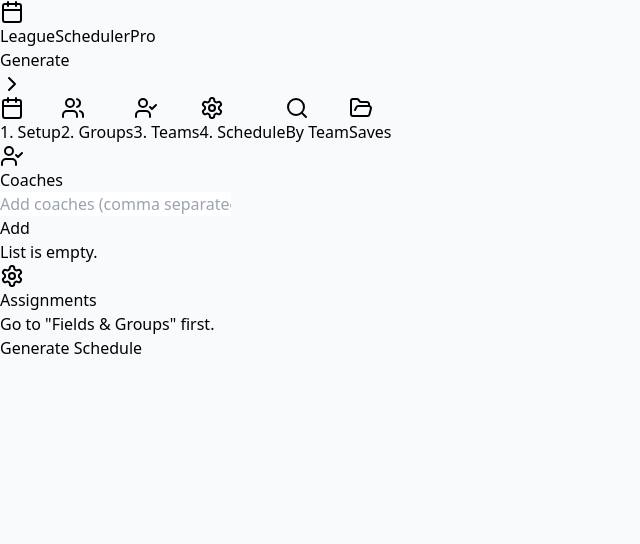
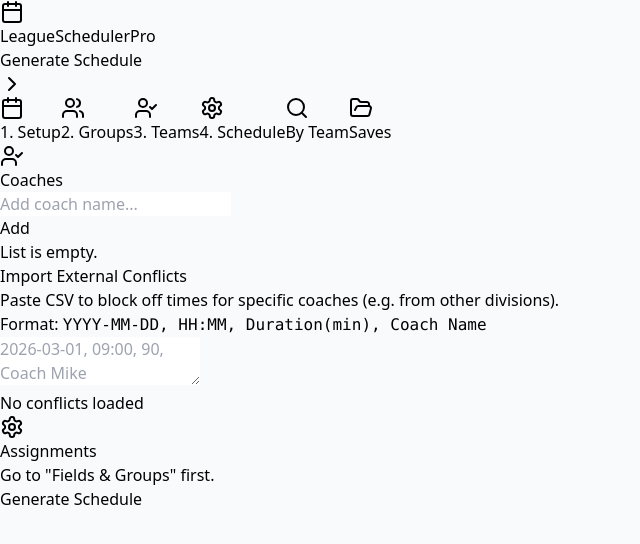
Before and after one commit to austintanderson/baseball-scheduler, a React (Vite) app: page / in a window 1280 px wide. Both pictures are taken after a click on the button "3. Teams". Shown: the top 544 px of the page, without its empty margins (0-640 px from the left). Built offline with nearby package versions, Linux system fonts and the light colour scheme; the HTML template or start-up script is replaced by a standard one.

Commit message:
Added external conflicts

```diff
--- a/src/App.jsx
+++ b/src/App.jsx
@@ -20,7 +20,8 @@
   FolderOpen,
   Search,
   Printer,
-  WifiOff
+  WifiOff,
+  FileText
 } from 'lucide-react';
 
 // --- Local Storage Abstraction ---
@@ -45,7 +46,7 @@
     const newSave = {
       ...data,
       id: `local-${Date.now()}`,
-      createdAt: new Date() // Store as date object for immediate use, serialize on save
+      createdAt: new Date().toISOString()
     };
     saves.unshift(newSave);
     localStorage.setItem(this.KEY, JSON.stringify(saves));
@@ -180,6 +181,9 @@
   const [isGenerating, setIsGenerating] = useState(false);
   const [newCoachName, setNewCoachName] = useState('');
 
+  // NEW: External Conflicts State
+  const [externalConflicts, setExternalConflicts] = useState([]);
+
   // --- Effects ---
   useEffect(() => {
     // Simulate initial loading
@@ -217,7 +221,6 @@
     if (newTeams.length !== teams.length || hasChanges) {
        setTeams(newTeams);
     }
-    // eslint-disable-next-line react-hooks/exhaustive-deps
   }, [ageGroups]);
 
   // --- Handlers ---
@@ -225,7 +228,7 @@
     const name = prompt("Enter a name for this save:", `Schedule ${new Date().toLocaleDateString()}`);
     if (!name) return;
 
-    const data = { name, seasonConfig, weeklySchedule, ageGroups, fields, coaches, teams, schedule, scheduleStats };
+    const data = { name, seasonConfig, weeklySchedule, ageGroups, fields, coaches, teams, schedule, scheduleStats, externalConflicts };
     try {
       storage.save(data);
       setSavedSchedules(storage.loadAll()); // Refresh list
@@ -246,6 +249,7 @@
     setTeams(save.teams || []);
     setSchedule(save.schedule || []);
     setScheduleStats(save.scheduleStats || null);
+    setExternalConflicts(save.externalConflicts || []);
     setActiveTab('schedule');
   };
 
@@ -286,6 +290,28 @@
   const handleNumericInput = (val) => {
     if (val === '') return '';
     return parseInt(val);
+  };
+
+  const parseConflicts = (csvText) => {
+    const lines = csvText.split('\n');
+    const conflicts = [];
+    lines.forEach(line => {
+      const parts = line.split(',').map(s => s.trim());
+      if (parts.length >= 4) {
+        const [date, time, duration, coachName] = parts;
+        const coach = coaches.find(c => c.name.toLowerCase() === coachName.toLowerCase());
+        if (coach) {
+          conflicts.push({
+            dateStr: date,
+            timeStr: time,
+            duration: parseInt(duration) || 90,
+            coachId: coach.id,
+            coachName: coach.name
+          });
+        }
+      }
+    });
+    setExternalConflicts(conflicts);
   };
 
   // --- Export Logic ---
@@ -445,6 +471,15 @@
     const matchupSides = {};
     const teamHomeCounts = {};
 
+    // NEW: Load External Conflicts into Coach Intervals
+    externalConflicts.forEach(conf => {
+      const start = timeToMins(conf.timeStr);
+      const end = start + conf.duration;
+      const key = `${conf.dateStr}|${conf.coachId}`;
+      if (!coachIntervals[key]) coachIntervals[key] = [];
+      coachIntervals[key].push({ start, end });
+    });
+
     const hasCoachConflict = (teamA, teamB, dateStr, timeStr, gameDurationMins) => {
       const coachesToCheck = [teamA.headCoachId, teamA.asstCoachId, teamB.headCoachId, teamB.asstCoachId].filter(Boolean);
       const gameStart = timeToMins(timeStr);
@@ -483,7 +518,6 @@
           let matchupConflict = false;
           for (const prevW of previousWeeks) {
               const diff = Math.abs(currentAbsWeek - prevW);
-              // Strict: Must skip a week (diff > 1). Relaxed: Can play adjacent (diff > 0)
               const limit = strictMode.strictMatchup ? 1 : 0;
               if (diff <= limit) {
                   matchupConflict = true;
@@ -526,9 +560,7 @@
                 const gameStart = timeToMins(time);
                 const gameEnd = gameStart + durationMins;
                 [game.teamA.headCoachId, game.teamA.asstCoachId, game.teamB.headCoachId, game.teamB.asstCoachId].filter(Boolean).forEach(cid => {
-                   const key = `${day.dateStr}|${cid}`;
-                   if (!coachIntervals[key]) coachIntervals[key] = [];
-                   coachIntervals[key].push({ start: gameStart, end: gameEnd });
+                   addCoachInterval(cid, day.dateStr, gameStart, gameEnd);
                 });
 
                 teamDailyGames[`${day.dateStr}|${game.teamA.id}`] = (teamDailyGames[`${day.dateStr}|${game.teamA.id}`] || 0) + 1;
@@ -666,23 +698,12 @@
             {daysOfWeek.map((dayName, idx) => (
                <div key={idx} className="flex flex-col gap-2">
                   <label className="flex items-center gap-3 cursor-pointer select-none">
-                     <input
-                        type="checkbox"
-                        checked={weeklySchedule[idx].active}
-                        onChange={() => toggleDayActive(idx)}
-                        className="w-5 h-5 text-blue-600 rounded focus:ring-blue-500"
-                     />
-                     <span className={`font-medium text-base ${weeklySchedule[idx].active ? 'text-slate-900' : 'text-slate-400'}`}>
-                        {dayName}
-                     </span>
+                     <input type="checkbox" checked={weeklySchedule[idx].active} onChange={() => toggleDayActive(idx)} className="w-5 h-5 text-blue-600 rounded focus:ring-blue-500" />
+                     <span className={`font-medium text-base ${weeklySchedule[idx].active ? 'text-slate-900' : 'text-slate-400'}`}>{dayName}</span>
                   </label>
                   {weeklySchedule[idx].active && (
                      <div className="pl-8">
-                       <Input
-                          placeholder="e.g. 09:00, 11:00 (24h)"
-                          value={weeklySchedule[idx].times}
-                          onChange={(e) => updateDayTimes(idx, e.target.value)}
-                       />
+                       <Input placeholder="e.g. 09:00, 11:00 (24h)" value={weeklySchedule[idx].times} onChange={(e) => updateDayTimes(idx, e.target.value)} />
                      </div>
                   )}
                </div>
@@ -719,12 +740,12 @@
                   <div className="grid gap-3">
                      <Input label="Group Name" value={group.name} onChange={e => { const n=[...ageGroups]; n[idx].name=e.target.value; setAgeGroups(n); }} />
                      <div className="grid grid-cols-2 gap-3">
-                        <Input label="Teams" type="number" min="2" value={group.teamsCount} onChange={e => { const n=[...ageGroups]; n[idx].teamsCount=handleNumericInput(e.target.value); setAgeGroups(n); }} />
-                        <Input label="Games/Tm" type="number" min="1" value={group.gamesPerTeam} onChange={e => { const n=[...ageGroups]; n[idx].gamesPerTeam=handleNumericInput(e.target.value); setAgeGroups(n); }} />
+                        <Input label="Teams" type="number" min="2" value={group.teamsCount} onChange={e => { const n=[...ageGroups]; n[idx].teamsCount=parseInt(e.target.value)||0; setAgeGroups(n); }} />
+                        <Input label="Games/Tm" type="number" min="1" value={group.gamesPerTeam} onChange={e => { const n=[...ageGroups]; n[idx].gamesPerTeam=parseInt(e.target.value)||0; setAgeGroups(n); }} />
                      </div>
                      <div className="grid grid-cols-2 gap-3">
-                        <Input label="Games/Wk" type="number" min="1" value={group.gamesPerWeek} onChange={e => { const n=[...ageGroups]; n[idx].gamesPerWeek=handleNumericInput(e.target.value); setAgeGroups(n); }} />
-                        <Input label="Mins" type="number" min="30" value={group.duration} onChange={e => { const n=[...ageGroups]; n[idx].duration=handleNumericInput(e.target.value); setAgeGroups(n); }} />
+                        <Input label="Games/Wk" type="number" min="1" value={group.gamesPerWeek || 2} onChange={e => { const n=[...ageGroups]; n[idx].gamesPerWeek=parseInt(e.target.value)||0; setAgeGroups(n); }} />
+                        <Input label="Mins" type="number" min="30" value={group.duration || 90} onChange={e => { const n=[...ageGroups]; n[idx].duration=parseInt(e.target.value)||90; setAgeGroups(n); }} />
                      </div>
                   </div>
                </div>
@@ -793,7 +814,8 @@
           <div className="flex gap-2 mb-4">
              <div className="flex-1">
                 <Input
-                   placeholder="Add coaches (comma separated)..."
+                   id="new-coach"
+                   placeholder="Add coach name..."
                    value={newCoachName}
                    onChange={(e) => setNewCoachName(e.target.value)}
                 />
@@ -820,6 +842,30 @@
           </div>
       </Card>
 
+      {/* Import Conflicts Card */}
+      <Card className="p-5 mt-6">
+        <h3 className="font-bold text-slate-800 mb-2">Import External Conflicts</h3>
+        <p className="text-sm text-slate-500 mb-4">
+           Paste CSV to block off times for specific coaches (e.g. from other divisions).
+           <br/>
+           Format: <code>YYYY-MM-DD, HH:MM, Duration(min), Coach Name</code>
+        </p>
+        <textarea
+           className="w-full border border-slate-300 rounded-xl p-3 text-sm font-mono h-32 focus:ring-2 focus:ring-blue-500 outline-none"
+           placeholder="2026-03-01, 09:00, 90, Coach Mike&#10;2026-03-05, 17:30, 90, Coach Sarah"
+           onBlur={(e) => parseConflicts(e.target.value)}
+        />
+        <div className="mt-2 flex items-center gap-2">
+           {externalConflicts.length > 0 ? (
+              <span className="text-sm text-green-600 font-bold flex items-center gap-1">
+                 <CheckCircle className="w-4 h-4" /> {externalConflicts.length} conflicts loaded
+              </span>
+           ) : (
+              <span className="text-sm text-slate-400">No conflicts loaded</span>
+           )}
+        </div>
+     </Card>
+
       <Card className="p-5">
          <h3 className="text-lg font-bold text-slate-800 mb-4 flex items-center gap-2">
             <Settings className="w-5 h-5 text-blue-600" /> Assignments
@@ -830,23 +876,11 @@
              </div>
          ) : (
              <div className="space-y-6">
-                {ageGroups.map(group => {
-                   const headCoachesInGroup = new Set(
-                      teams
-                        .filter(t => t.groupId === group.id && t.headCoachId)
-                        .map(t => t.headCoachId)
-                   );
-
-                   return (
+                {ageGroups.map(group => (
                    <div key={group.id}>
                       <h4 className="font-bold text-sm text-slate-500 uppercase tracking-wider mb-3 ml-1">{group.name} Division</h4>
                       <div className="grid gap-3">
-                         {teams.filter(t => t.groupId === group.id).map(team => {
-                            const eligibleHeadCoaches = coaches.filter(c =>
-                               !headCoachesInGroup.has(c.id) || c.id === team.headCoachId
-                            );
-
-                            return (
+                         {teams.filter(t => t.groupId === group.id).map(team => (
                             <div key={team.id} className="bg-slate-50 border border-slate-200 rounded-xl p-4">
                                <input
                                  className="font-bold text-base bg-transparent w-full mb-3 border-b border-slate-200 focus:border-blue-500 outline-none text-slate-900 pb-1"
@@ -862,7 +896,7 @@
                                         onChange={(e) => handleUpdateTeamCoach(team.id, 'headCoachId', e.target.value)}
                                      >
                                         <option value="">Select...</option>
-                                        {eligibleHeadCoaches.map(c => <option key={c.id} value={c.id}>{c.name}</option>)}
+                                        {coaches.map(c => <option key={c.id} value={c.id}>{c.name}</option>)}
                                      </select>
                                   </div>
                                   <div>
@@ -878,10 +912,10 @@
                                   </div>
                                </div>
                             </div>
-                         )})}
+                         ))}
                       </div>
                    </div>
-                )})}
+                ))}
              </div>
          )}
       </Card>
@@ -912,13 +946,13 @@
       )}
 
       {schedule.length > 0 && (
-         <div className="bg-white p-5 rounded-2xl border border-slate-100 shadow-sm print:hidden">
+         <div className="bg-white p-5 rounded-2xl border border-slate-100 shadow-sm">
             <h4 className="text-base font-bold text-slate-800 mb-4 flex items-center gap-2">
-              <Share className="w-4 h-4 text-blue-600" /> Share & Export
+              <Download className="w-4 h-4 text-blue-600" /> Export Options
             </h4>
             <div className="grid grid-cols-1 md:grid-cols-2 gap-3 mb-6">
                 <Button variant="outline" className="w-full py-3" onClick={() => exportToICS()}>
-                   <CalendarCheck className="w-4 h-4" /> Share Calendar (.ics)
+                   <CalendarCheck className="w-4 h-4" /> Save to Calendar (.ics)
                 </Button>
                 <Button variant="outline" onClick={() => window.print()} className="w-full py-3">
                    <Download className="w-4 h-4" /> Print / PDF
@@ -926,7 +960,7 @@
             </div>
 
             <div className="border-t border-slate-100 pt-4">
-                <h5 className="text-xs font-bold text-slate-400 uppercase mb-3">Share GameChanger CSV</h5>
+                <h5 className="text-xs font-bold text-slate-400 uppercase mb-3">GameChanger (CSV)</h5>
                 <div className="flex flex-wrap gap-2">
                    <Button variant="secondary" className="text-xs py-1.5" onClick={() => exportToGameChanger(null)}>
                       All
@@ -1027,8 +1061,12 @@
     <div className="space-y-6">
       <Card className="p-5">
         <div className="flex justify-between items-center mb-6">
-          <h3 className="text-lg font-bold text-slate-800 flex items-center gap-2"><Save className="w-5 h-5 text-blue-600" /> Saved Schedules</h3>
-          <Button onClick={saveSchedule}><Plus className="w-4 h-4" /> Save Current</Button>
+          <h3 className="text-lg font-bold text-slate-800 flex items-center gap-2">
+            <Save className="w-5 h-5 text-blue-600" /> Saved Schedules
+          </h3>
+          <Button onClick={saveSchedule}>
+            <Plus className="w-4 h-4" /> Save Current
+          </Button>
         </div>
 
         {savedSchedules.length === 0 ? (
@@ -1052,11 +1090,6 @@
           </div>
         )}
       </Card>
-
-      <div className="p-4 bg-slate-100 text-slate-500 rounded-xl text-sm flex gap-2 items-start">
-         <WifiOff className="w-4 h-4 mt-0.5 shrink-0" />
-         <p>Using <strong>Offline Storage</strong>. Schedules are saved only on this device. If you delete the app or clear cache, data will be lost.</p>
-      </div>
     </div>
   );
 
@@ -1070,18 +1103,9 @@
   ];
 
   return (
-    <div className="flex flex-col h-screen bg-slate-50 text-slate-900 font-sans overflow-hidden">
-      <style>{`
-        @media print {
-          header, .print\\:hidden, .md\\:hidden, button { display: none !important; }
-          .bg-slate-50 { background: white !important; border: 1px solid #ccc !important; }
-          body { background: white !important; }
-          .p-4 { padding: 0.5rem !important; }
-          table { width: 100% !important; font-size: 10pt; }
-        }
-      `}</style>
-
-      <header className="flex-none bg-white/80 backdrop-blur-md border-b border-slate-200 z-20 print:hidden">
+    <div className="min-h-screen bg-slate-50 text-slate-900 font-sans pb-32 md:pb-10">
+      {/* Header - Simplified for Mobile */}
+      <header className="bg-white/80 backdrop-blur-md border-b border-slate-200 sticky top-0 z-20">
         <div className="max-w-6xl mx-auto px-4 h-14 md:h-16 flex items-center justify-between">
            <div className="flex items-center gap-2.5">
               <div className="bg-blue-600 p-1.5 rounded-lg text-white">
@@ -1098,16 +1122,17 @@
                 <Button variant="secondary" onClick={generateSchedule} disabled={isGenerating}>Regenerate</Button>
              ) : activeTab !== 'saves' && activeTab !== 'team-schedules' ? (
                <Button onClick={generateSchedule} disabled={isGenerating}>
-                 {isGenerating ? 'Working...' : 'Generate'} <ChevronRight className="w-4 h-4" />
+                 {isGenerating ? 'Working...' : 'Generate Schedule'} <ChevronRight className="w-4 h-4" />
                </Button>
              ) : null}
            </div>
         </div>
       </header>
 
-      <main className="flex-1 overflow-y-auto px-4 py-6 pb-32 md:pb-10">
-        <div className="max-w-6xl mx-auto">
-          <div className="flex overflow-x-auto no-scrollbar gap-2 mb-6 pb-2 -mx-4 px-4 md:mx-0 md:px-0 md:flex-wrap print:hidden">
+      <main className="max-w-6xl mx-auto px-4 py-6">
+
+        {/* Scrollable Mobile Tabs */}
+        <div className="flex overflow-x-auto no-scrollbar gap-2 mb-6 pb-2 -mx-4 px-4 md:mx-0 md:px-0 md:flex-wrap">
           {tabs.map(tab => {
             const Icon = tab.icon;
             const isActive = activeTab === tab.id;
@@ -1128,6 +1153,7 @@
           })}
         </div>
 
+        {/* Content Area */}
         <div className="animate-in fade-in slide-in-from-bottom-2 duration-300">
            {activeTab === 'setup' && renderSetup()}
            {activeTab === 'fields' && <div className="space-y-6">{renderAgeGroups()}{renderFields()}</div>}
@@ -1136,11 +1162,12 @@
            {activeTab === 'team-schedules' && renderTeamSchedules()}
            {activeTab === 'saves' && renderSaves()}
         </div>
-        </div>
+
       </main>
 
+      {/* Mobile Sticky Footer Action Bar */}
       {activeTab !== 'saves' && activeTab !== 'team-schedules' && (
-        <div className="md:hidden fixed bottom-0 left-0 right-0 p-4 bg-white border-t border-slate-200 z-30 pb-[env(safe-area-inset-bottom)] print:hidden">
+        <div className="md:hidden fixed bottom-0 left-0 right-0 p-4 bg-white border-t border-slate-200 z-30 pb-[env(safe-area-inset-bottom)]">
            {activeTab !== 'schedule' ? (
              <Button onClick={generateSchedule} disabled={isGenerating} fullWidth className="bg-blue-600 text-white shadow-lg shadow-blue-200 py-3.5 text-lg">
                {isGenerating ? 'Working...' : 'Generate Schedule'}
```
Lines whose indentation alone changed are shown as unchanged.
